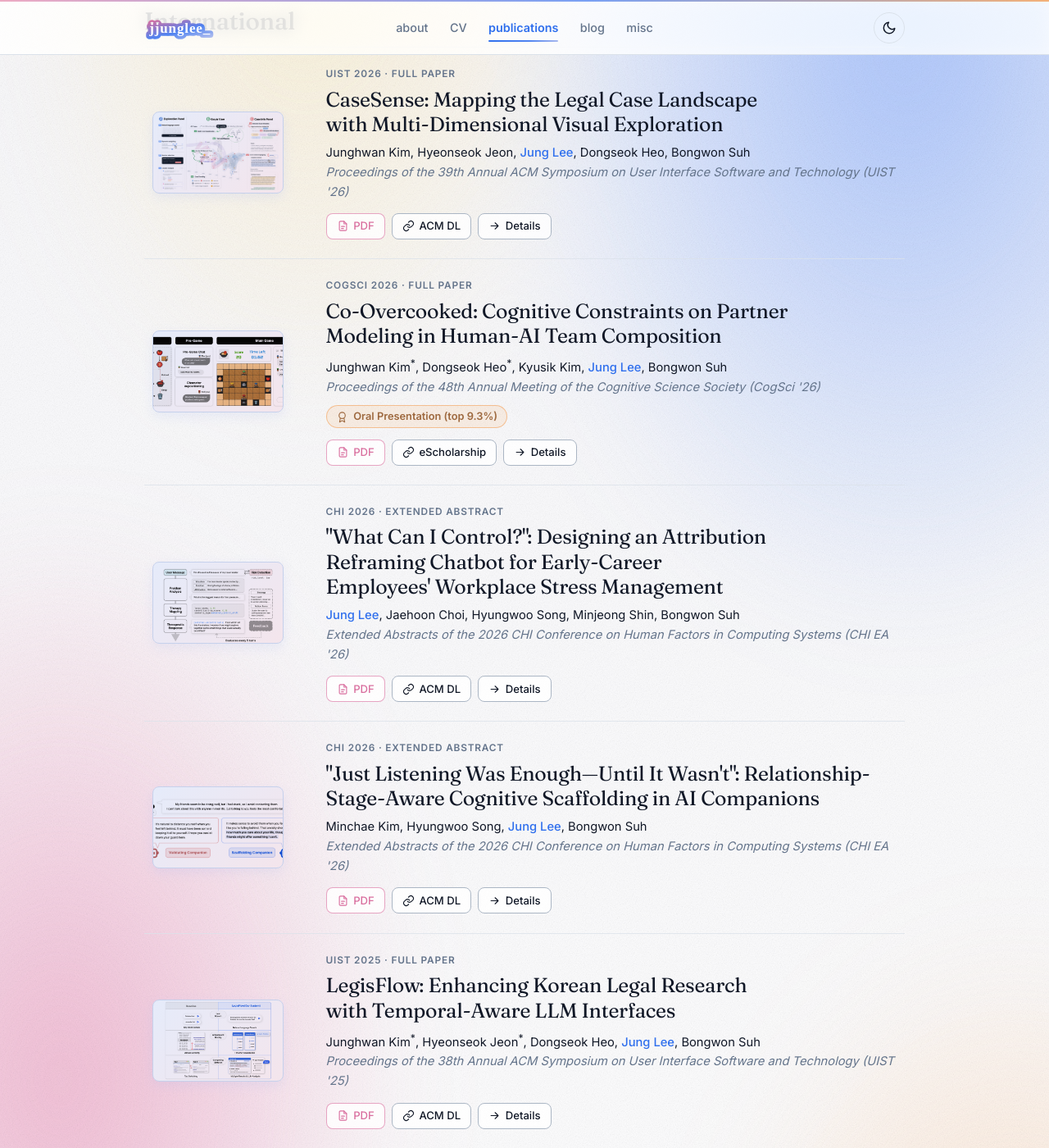
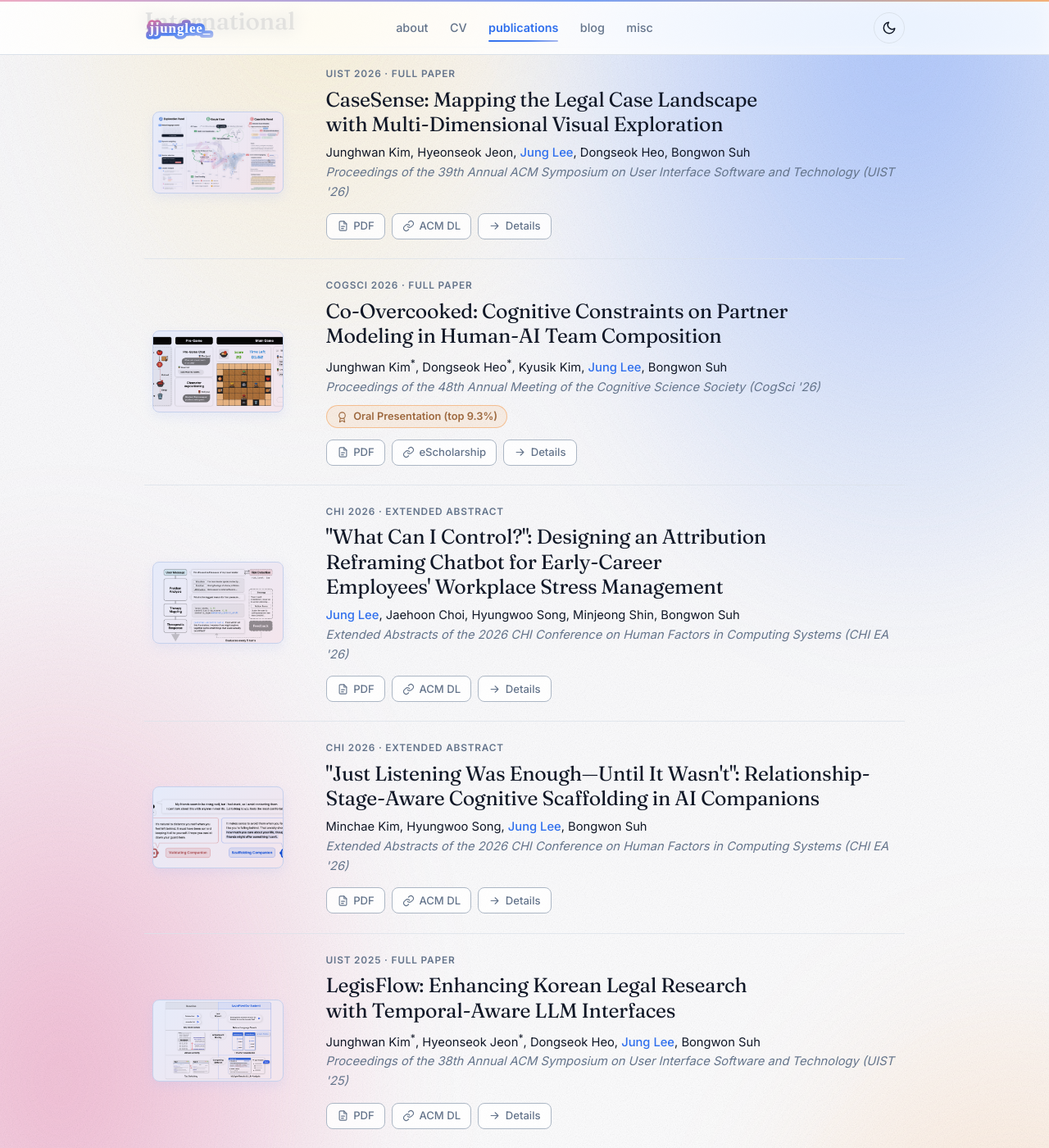
Before and after one commit to leejungp2/leejungp2.github.io, a Jekyll site: the page built from _pages/publications.html, in a window 1280 px wide and 1400 px high, scrolled down 269 px. Shown: the whole window at 82% size. Built offline with Jekyll 4.4.1, drawn with Linux system fonts in a browser that asks for light colours.

Commit message:
Make publication buttons gray until hover

```diff
--- a/assets/css/main.css
+++ b/assets/css/main.css
@@ -1216,6 +1216,7 @@ img { max-width: 100%; height: auto; }
   padding: 0 0.75rem;
   border-color: color-mix(in srgb, var(--border) 60%, var(--muted-foreground));
   background: color-mix(in srgb, var(--card) 80%, transparent);
+  color: var(--muted-foreground);
   font-size: 0.82rem;
 }
 .btn.publication-button svg {
@@ -1226,13 +1227,10 @@ img { max-width: 100%; height: auto; }
   border-color: var(--blue);
   color: var(--blue-deep);
 }
-.btn.publication-button.is-pdf {
-  border-color: color-mix(in srgb, var(--pink-strong) 62%, transparent);
-  color: var(--pink-strong);
-}
 .btn.publication-button.is-pdf:hover {
   border-color: var(--pink-strong);
   background: color-mix(in srgb, var(--pink-strong) 8%, var(--card));
+  color: var(--pink-strong);
 }
 .publication-note {
   margin-top: -0.35rem;
```
